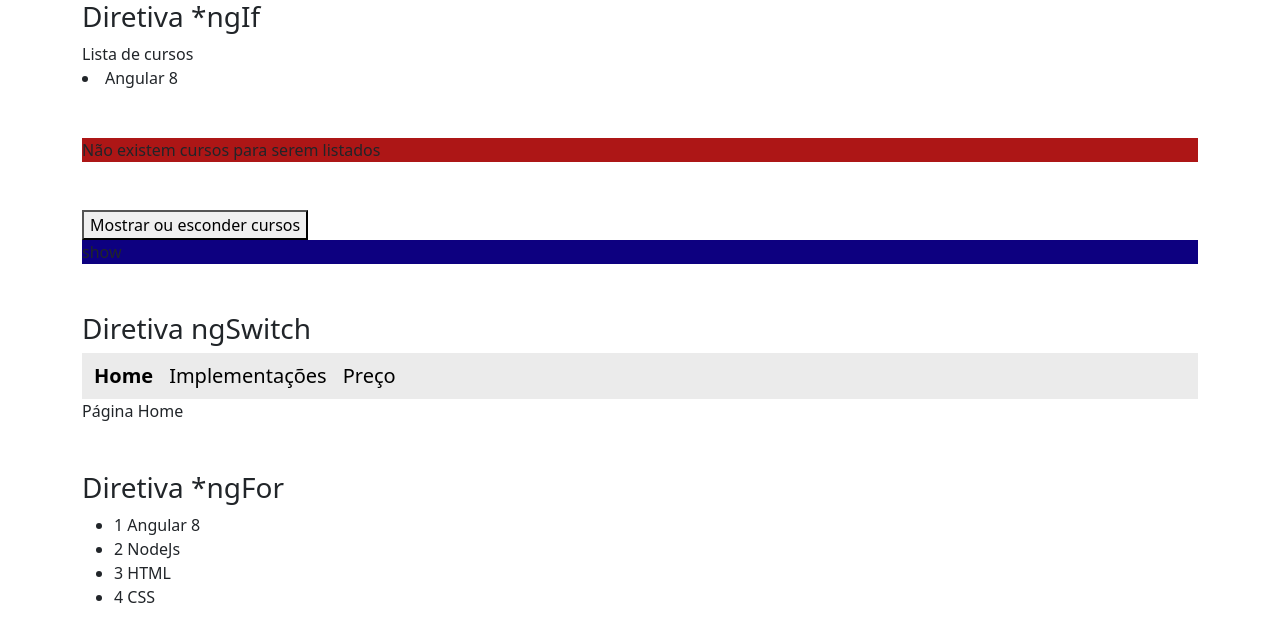
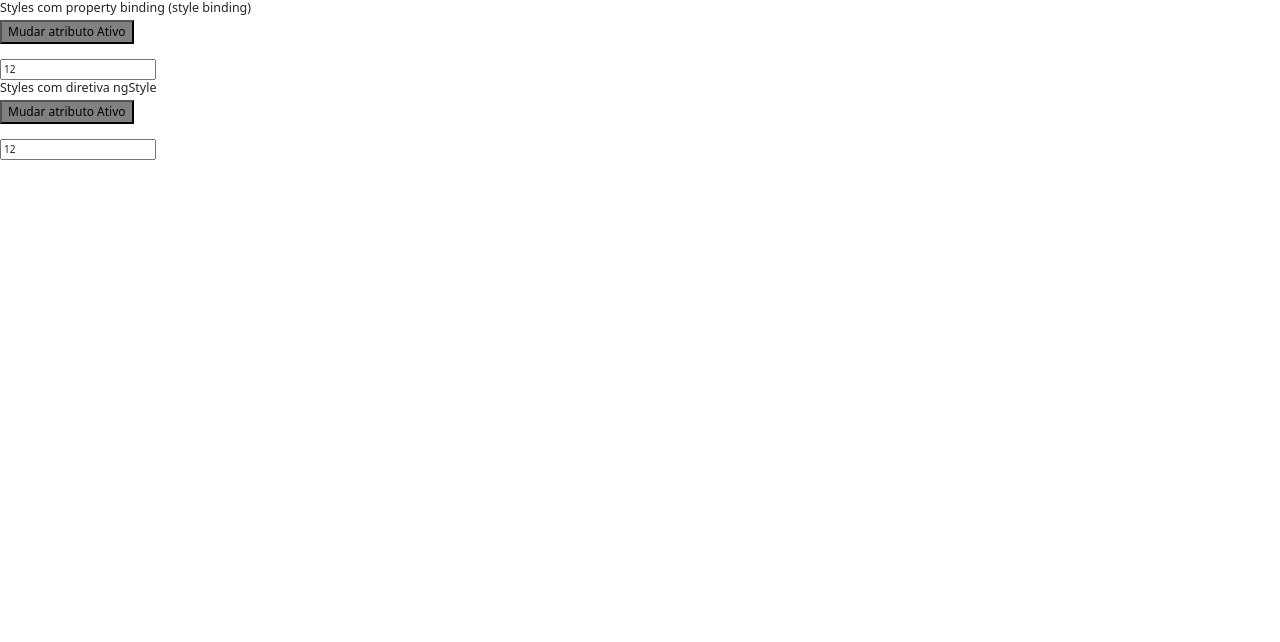
Before and after one commit to carolferreiradev/curso-angular-loianegroner, an Angular app in the folder diretivas/: page / in a window 1280 px wide. Shown: the top 642 px of the page. Built offline with nearby package versions, Linux system fonts and the light colour scheme.

Commit message:
Diretiva ngClass e ngStyle

```diff
--- a/diretivas/package.json
+++ b/diretivas/package.json
@@ -19,6 +19,7 @@
     "@angular/platform-browser": "~8.0.0",
     "@angular/platform-browser-dynamic": "~8.0.0",
     "@angular/router": "~8.0.0",
+    "bootstrap-icons": "^1.4.0",
     "rxjs": "~6.4.0",
     "tslib": "^1.9.0",
     "zone.js": "~0.9.1"
--- a/diretivas/src/app/app.component.html
+++ b/diretivas/src/app/app.component.html
@@ -1,3 +1,5 @@
-<app-diretiva-ngif></app-diretiva-ngif>
+<!-- <app-diretiva-ngif></app-diretiva-ngif>
 <app-diretiva-ngswitch></app-diretiva-ngswitch>
-<app-diretiva-ng-for></app-diretiva-ng-for>
+<app-diretiva-ng-for></app-diretiva-ng-for> -->
+<!-- <app-diretiva-ng-class></app-diretiva-ng-class> -->
+<app-diretiva-ng-style></app-diretiva-ng-style>
--- /dev/null
+++ b/diretivas/src/app/diretiva-ng-class/diretiva-ng-class.component.html
@@ -0,0 +1,16 @@
+<!-- Sem ngClass -->
+<p>Sem ngClass</p>
+<h1>
+  <span class="glyphicon" [class.glyphicon-star-empty]="!meuFavorito" [class.glyphicon-star]="meuFavorito"
+    (click)="this.changeIcon()"></span>
+</h1>
+
+
+<!-- Utilizando ngClass -->
+<p>Utilizando ngClass</p>
+<h1>
+  <span class="glyphicon" [ngClass]="{
+      'glyphicon-star-empty': !meuFavorito,
+      'glyphicon-star': meuFavorito}"
+      (click)="this.changeIcon()"></span>
+</h1>
--- /dev/null
+++ b/diretivas/src/app/diretiva-ng-class/diretiva-ng-class.component.ts
@@ -0,0 +1,19 @@
+import { Component, OnInit } from '@angular/core';
+
+@Component({
+  selector: 'app-diretiva-ng-class',
+  templateUrl: './diretiva-ng-class.component.html',
+  styleUrls: ['./diretiva-ng-class.component.css']
+})
+export class DiretivaNgClassComponent implements OnInit {
+  public meuFavorito: boolean = false
+  constructor() { }
+
+  ngOnInit() {
+  }
+
+  public changeIcon() {
+    this.meuFavorito = !this.meuFavorito
+  }
+
+}
--- /dev/null
+++ b/diretivas/src/app/diretiva-ng-style/diretiva-ng-style.component.html
@@ -0,0 +1,28 @@
+<h5>Styles com property binding (style binding)</h5>
+<button
+  [style.backgroundColor]="ativo ? 'blue' : 'gray'"
+  [style.color]= "ativo ? 'white' : 'black'"
+  [style.fontWeight]= "ativo ? 'bold' : 'normal'"
+  [style.fontSize]= "tamanhoFonte + 'px'"
+(click)="mudarAtivo()"
+>Mudar atributo Ativo</button>
+
+<br>
+<br>
+<input type="text" [(ngModel)]="tamanhoFonte">
+
+
+<h5>Styles com diretiva ngStyle</h5>
+<button
+[ngStyle]="{
+  'backgroundColor':(ativo ? 'blue' : 'gray'),
+  'color': (ativo ? 'white' : 'black'),
+  'fontWeight': (ativo ? 'bold' : 'normal'),
+  'fontSize': (tamanhoFonte + 'px')
+}"
+(click)="mudarAtivo()"
+>Mudar atributo Ativo</button>
+
+<br>
+<br>
+<input type="text" [(ngModel)]="tamanhoFonte">
--- /dev/null
+++ b/diretivas/src/app/diretiva-ng-style/diretiva-ng-style.component.ts
@@ -0,0 +1,22 @@
+import { Component, OnInit } from '@angular/core';
+
+@Component({
+  selector: 'app-diretiva-ng-style',
+  templateUrl: './diretiva-ng-style.component.html',
+  styleUrls: ['./diretiva-ng-style.component.css']
+})
+export class DiretivaNgStyleComponent implements OnInit {
+
+  public ativo: boolean = false;
+  public tamanhoFonte: number = 12
+
+  constructor() { }
+
+  ngOnInit() {
+  }
+
+  public mudarAtivo() {
+    this.ativo = !this.ativo
+  }
+
+}
--- a/diretivas/src/index.html
+++ b/diretivas/src/index.html
@@ -7,6 +7,7 @@
 
   <meta name="viewport" content="width=device-width, initial-scale=1">
   <link rel="icon" type="image/x-icon" href="favicon.ico">
+  <link rel="stylesheet" href="https://maxcdn.bootstrapcdn.com/bootstrap/3.3.7/css/bootstrap.min.css" integrity="sha384-BVYiiSIFeK1dGmJRAkycuHAHRg32OmUcww7on3RYdg4Va+PmSTsz/K68vbdEjh4u" crossorigin="anonymous">
   <link href="https://cdn.jsdelivr.net/npm/bootstrap@5.0.0-beta2/dist/css/bootstrap.min.css" rel="stylesheet" integrity="sha384-BmbxuPwQa2lc/FVzBcNJ7UAyJxM6wuqIj61tLrc4wSX0szH/Ev+nYRRuWlolflfl" crossorigin="anonymous">
 </head>
 <body>
```
Also changed, not shown: diretivas/src/app/app.module.ts (+8 -2 lines), diretivas/src/app/diretiva-ng-class/diretiva-ng-class.component.css (added), diretivas/src/app/diretiva-ng-style/diretiva-ng-style.component.css (added), 1 other file (tests, documents, lock files or other folders).
